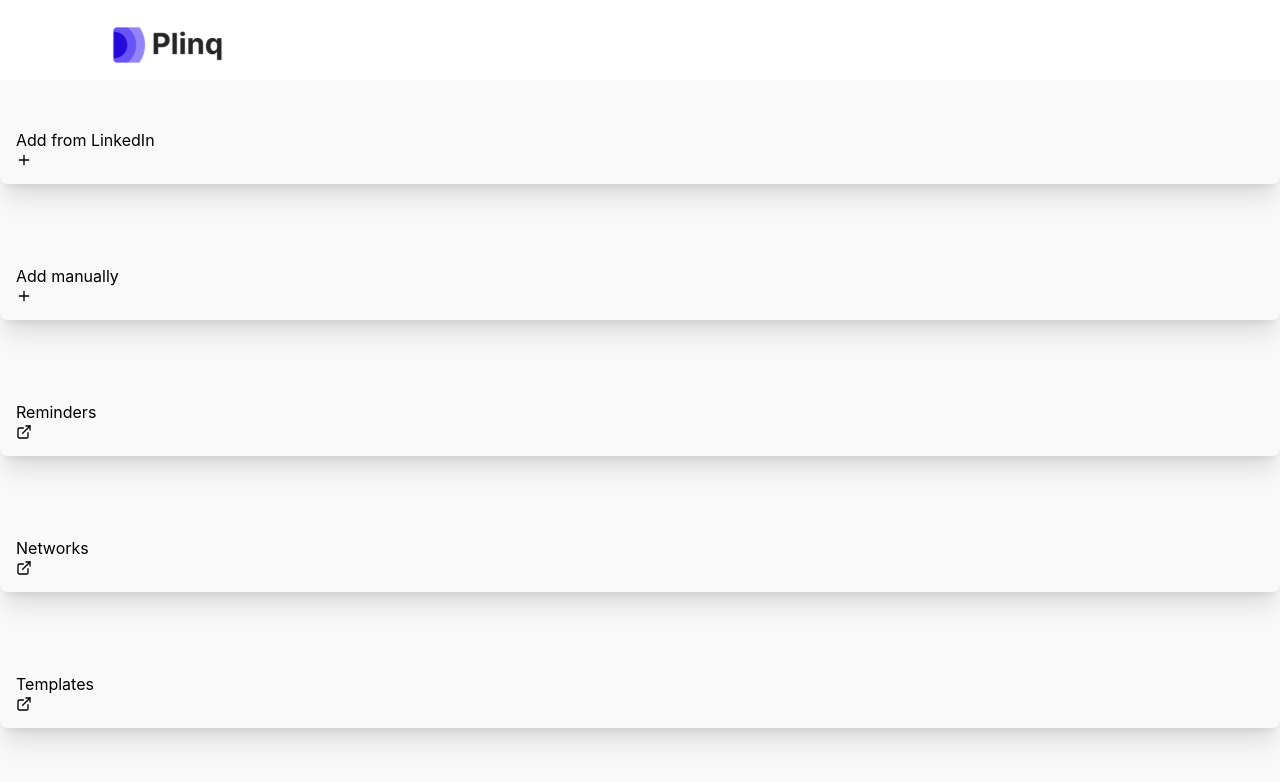
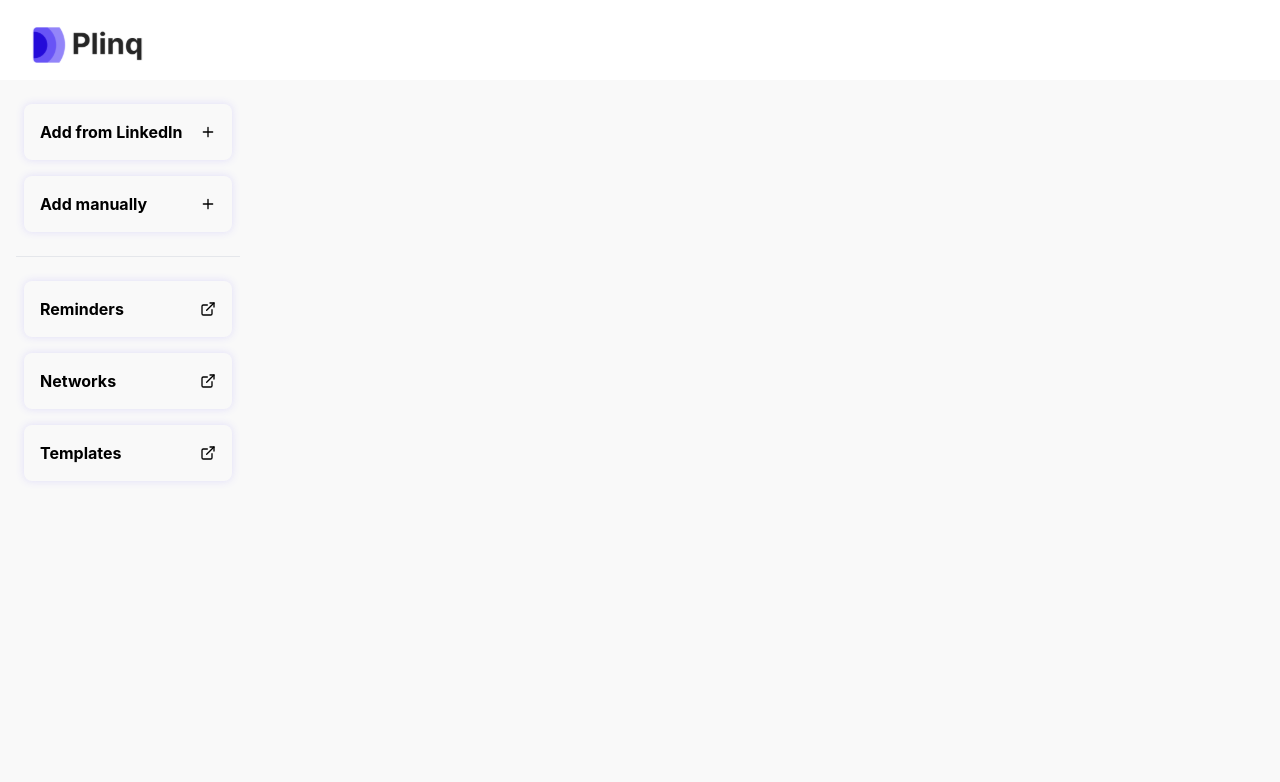
Before and after one commit to Delaminer/plinq, a Next.js app: page /popup in a window 1280 px wide. Shown: the top 782 px of the page. Built offline with nearby package versions, Linux system fonts and the light colour scheme.

Commit message:
Complete new popup page, remove SPA config

```diff
--- a/components/popupButton.jsx
+++ b/components/popupButton.jsx
@@ -1,10 +1,15 @@
 import { CgMathPlus } from "react-icons/cg";
 import { FiExternalLink } from "react-icons/fi";
 
-export default function PopupButton({ text, plus }) {
+const buttonStyle = {
+  boxShadow: '0px 0px 8px rgba(82, 60, 245, 0.15)',
+  borderRadius: '8px'
+}
+
+export default function PopupButton({ text, plus, ...props }) {
   return (
-    <div className="my-8 rounded-lg shadow-xl p-4">
-      <div>{text}</div>
+    <div className="rounded-lg p-4 m-2 flex justify-between items-center cursor-pointer" style={buttonStyle} {...props}>
+      <b className="text-base">{text}</b>
       {plus ? <CgMathPlus /> : <FiExternalLink />}
     </div>
   );
--- a/next.config.js
+++ /dev/null
@@ -1,10 +0,0 @@
-module.exports = {
-  async rewrites() {
-    return [
-      {
-        source: "/:any*",
-        destination: "/",
-      },
-    ];
-  },
-};
--- a/pages/popup.js
+++ b/pages/popup.js
@@ -2,17 +2,28 @@ import React from "react";
 import PopupButton from "../components/popupButton";
 
 export default function Popup() {
+
+  async function open(target) {
+    await chrome.tabs.create({active: true, url: target});
+  }
+
+  async function addFromLinkedIn() {
+    await chrome.storage.local.set({'liImporting': true});
+    await open('https://www.linkedin.com/mynetwork/invite-connect/connections/');
+  }
+
   return (
     <React.Fragment>
-      <div className="pl-24 bg-white">
+      <div className="pl-4 bg-white">
         <img src="/logo.svg" className="pt-2.5"></img>
       </div>
-      <div className="flex flex-col">
-        <PopupButton text={"Add from LinkedIn"} plus={true}></PopupButton>
+      <div className="flex flex-col p-4" style={{width: '16rem'}}>
+        <PopupButton text={"Add from LinkedIn"} plus={true} onClick={addFromLinkedIn}></PopupButton>
         <PopupButton text={"Add manually"} plus={true}></PopupButton>
-        <PopupButton text={"Reminders"} plus={false}></PopupButton>
-        <PopupButton text={"Networks"} plus={false}></PopupButton>
-        <PopupButton text={"Templates"} plus={false}></PopupButton>
+        <hr className="my-4" />
+        <PopupButton text={"Reminders"} plus={false} onClick={() => open('index.html#follow-up')}></PopupButton>
+        <PopupButton text={"Networks"} plus={false} onClick={() => open('index.html#my-networks')}></PopupButton>
+        <PopupButton text={"Templates"} plus={false} onClick={() => open('index.html#templates')}></PopupButton>
       </div>
     </React.Fragment>
   );
```
Also changed, not shown: extension/manifest.json, package.json (line endings or trailing spaces).
